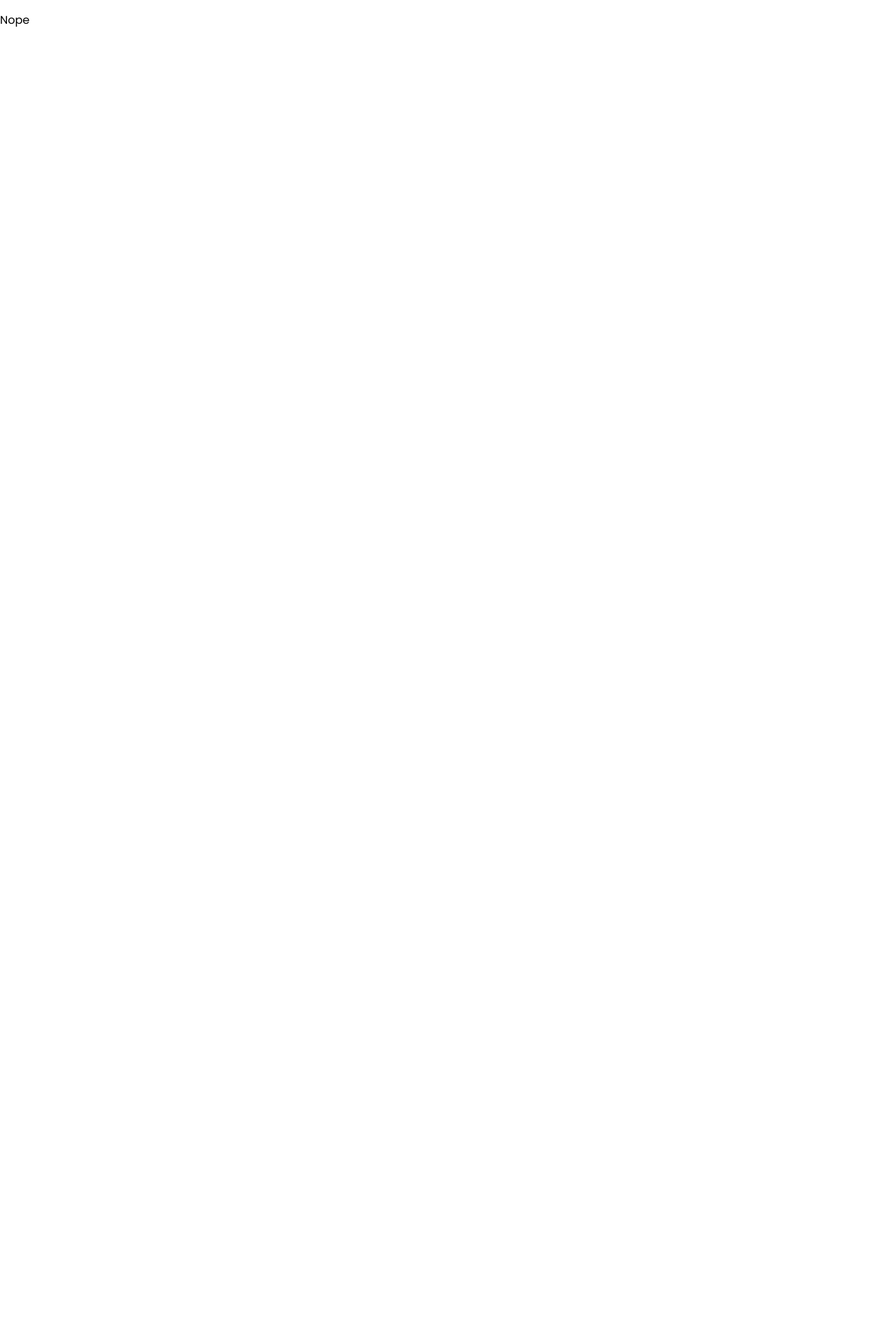
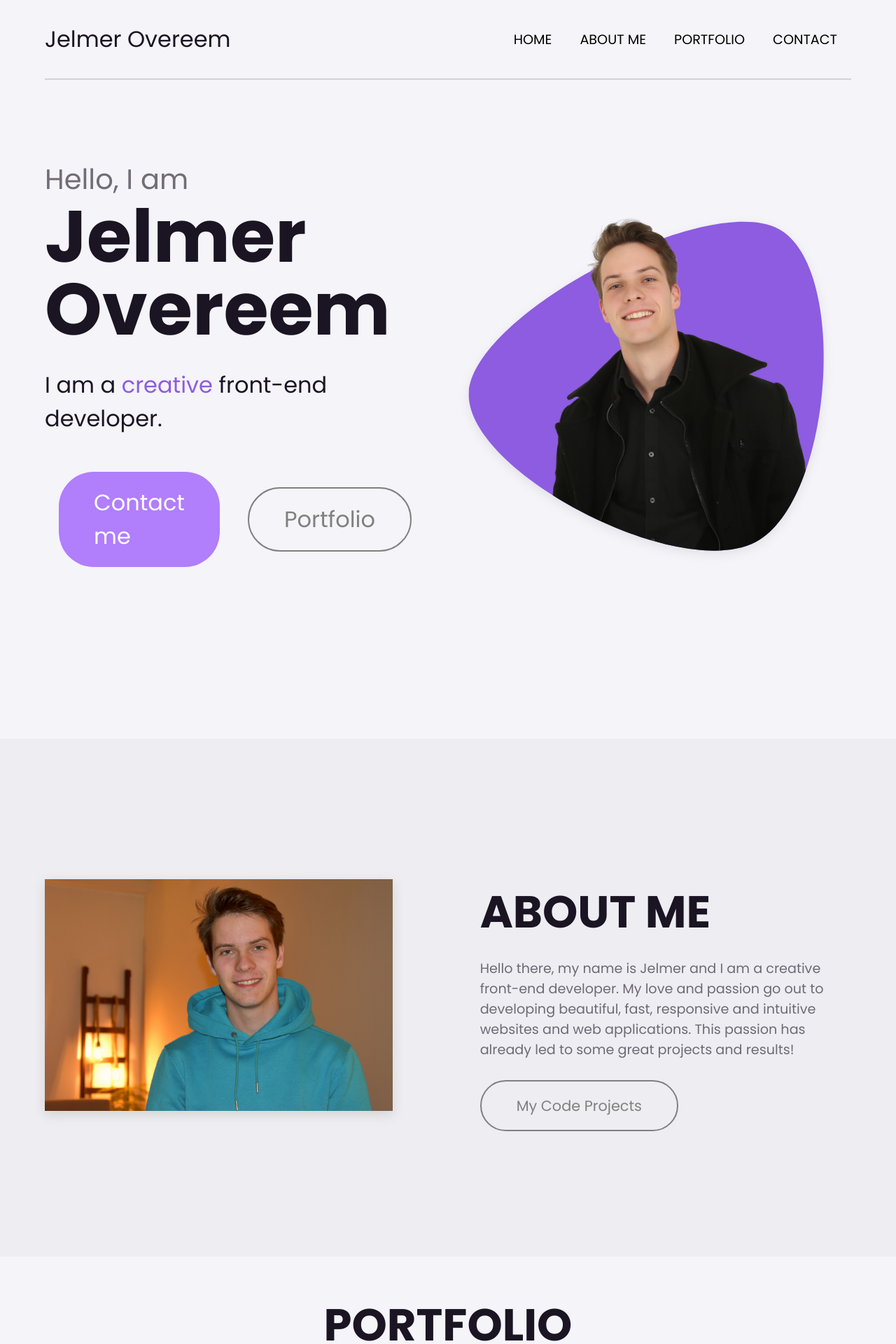
Before and after one commit to Jelmerovereem/front-end-portfolio, a React (Create React App) app: page / in a window 1280 px wide. Shown: the top 1920 px of the page at 70% size. Before the commit the page ends 800 px from the top, so only its background shows below. Built offline with nearby package versions, Linux system fonts and the light colour scheme.

Commit message:
back online and editted some content

```diff
--- a/src/App.js
+++ b/src/App.js
@@ -1,22 +1,21 @@
 import React from 'react';
 import './App.css';
-// import NavEl from './components/molecules/navigation';
-// import Header from './components/molecules/Header';
-// import About from './components/organisms/About';
-// import Projects from './components/organisms/Projects';
-// import Contact from './components/organisms/Contact';
-// import Footer from './components/organisms/Footer';
+import NavEl from './components/molecules/navigation';
+import Header from './components/molecules/Header';
+import About from './components/organisms/About';
+import Projects from './components/organisms/Projects';
+import Contact from './components/organisms/Contact';
+import Footer from './components/organisms/Footer';
 
 function App() {
   return (
     <div>
-      <p>Nope</p>
-      {/* <NavEl />
+      <NavEl />
       <Header />
       <About />
       <Projects />
       <Contact />
-      <Footer /> */}
+      <Footer />
     </div>
   );
 }
--- a/src/components/organisms/About.jsx
+++ b/src/components/organisms/About.jsx
@@ -54,7 +54,7 @@ const About = () => {
 			</div>
 			<div>
 				<Title>About me</Title>
-				<AboutText>Hello there, my name is Jelmer and I am a creative front-end developer. Currently, studying Communication and Multimedia Design(CMD) at the Amsterdam University of Applied Sciences(3rd year). My love and passion go out to developing beautiful, fast, responsive and intuitive websites and web applications. This passion has already led to some great projects and results!</AboutText>
+				<AboutText>Hello there, my name is Jelmer and I am a creative front-end developer. My love and passion go out to developing beautiful, fast, responsive and intuitive websites and web applications. This passion has already led to some great projects and results!</AboutText>
 				<SecondaryBtn text="My Code Projects" href="#projects" small={true} />
 			</div>
 		</Container>
--- a/src/components/organisms/Projects.jsx
+++ b/src/components/organisms/Projects.jsx
@@ -5,7 +5,7 @@ import PrimaryBtn from 'components/atoms/PrimaryBtn';
 import LechaimImg from 'assets/img/projects/lechaim.jpg';
 import GyroImg from 'assets/img/projects/gyro.jpg';
 import WeatherAppImg from 'assets/img/projects/progressive_weather_app.png';
-import AudioBookImg from 'assets/img/projects/audioBook.jpg';
+// import AudioBookImg from 'assets/img/projects/audioBook.jpg';
 import TrackyjsImg from 'assets/img/projects/tracking_tool_trackyjs.png';
 
 const Container = styled.div`
@@ -123,13 +123,13 @@ const Projects = () => {
 		link: "https://progressive-weatherapp.herokuapp.com/",
 		tech: ['Node.js', 'Gulp', 'Leaflet', 'OpenWeather API']
 	},
-	{
-		title: "AudioBook",
-		description: "AudioBook is a website made for a man with vision disorder(macular degeneration). This project involves 4 weeks of concepting, testing & prototyping. At the end of the project I've made an website where the navigation is based on speech, key presses or mouse clicks. The website responds with colors and my own voice(I've recorded everything myself!).",
-		img: AudioBookImg,
-		link: "https://jelmerovereem.github.io/human-centered-design-2021/prototype/index.html",
-		tech: ['SpeechRecognition API']
-	},
+	// {
+	// 	title: "AudioBook",
+	// 	description: "AudioBook is a website made for a man with vision disorder(macular degeneration). This project involves 4 weeks of concepting, testing & prototyping. At the end of the project I've made an website where the navigation is based on speech, key presses or mouse clicks. The website responds with colors and my own voice(I've recorded everything myself!).",
+	// 	img: AudioBookImg,
+	// 	link: "https://jelmerovereem.github.io/human-centered-design-2021/prototype/index.html",
+	// 	tech: ['SpeechRecognition API']
+	// },
 	{
 		title: "Real time tracking tool - trackyjs",
 		description: "Trackyjs is a tracking tool / analytics tool to track visitors realtime. It's a small project to play and understand working with realtime sockets.",
```
